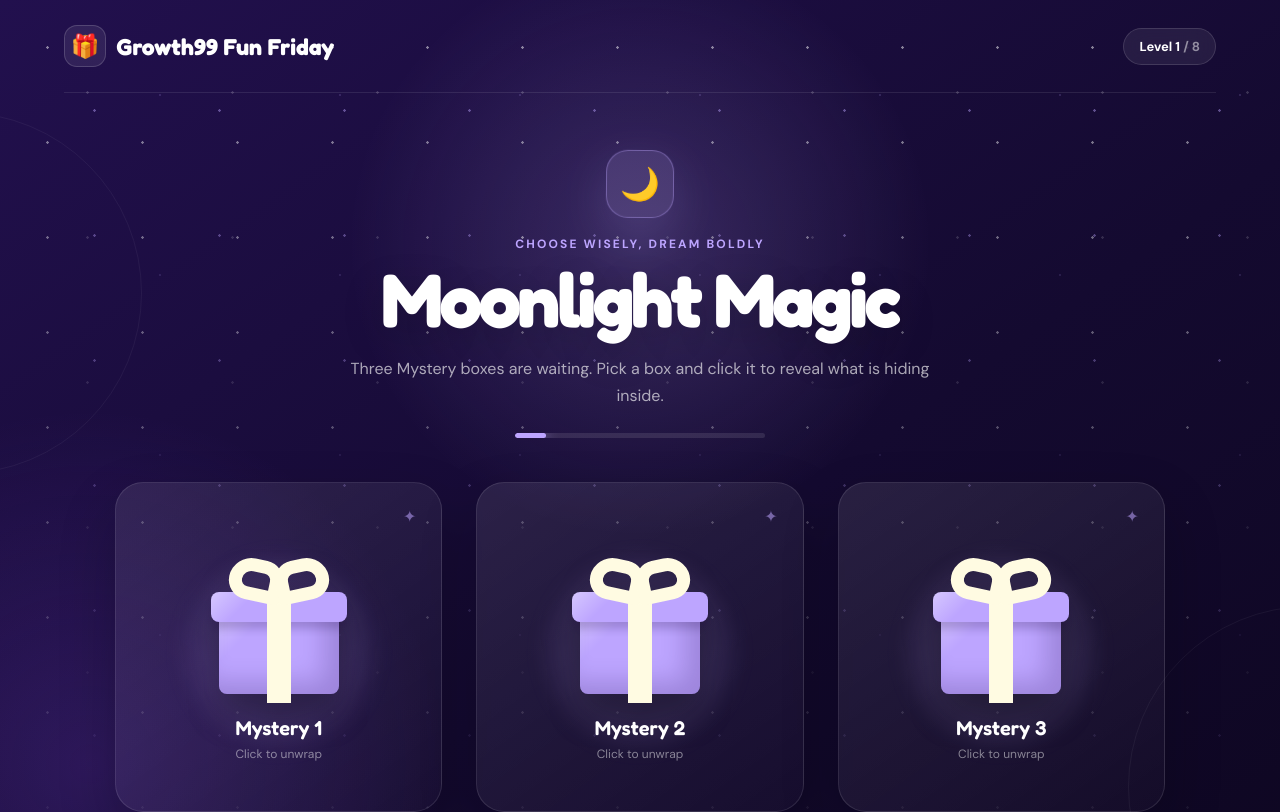
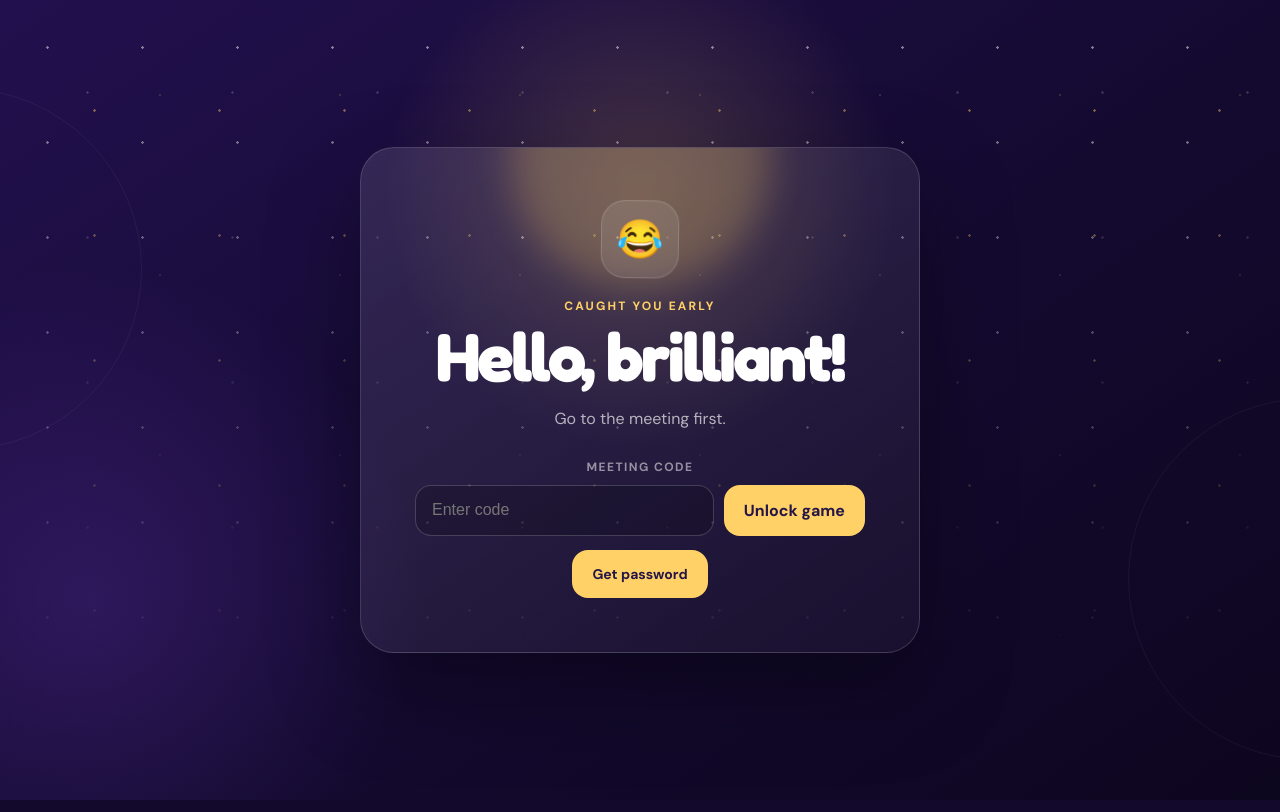
Before and after one commit to Shivanshupathak/Company-Fun-Activity, a React (Vite) app: page / in a window 1280 px wide. Shown: the top 812 px of the page. Built offline with nearby package versions, Linux system fonts and the light colour scheme.

Commit message:
Added the protection so only admin can login

```diff
--- a/src/App.jsx
+++ b/src/App.jsx
@@ -130,7 +130,96 @@ function BrandAnswerModal({ item, onClose, onNext, isLast }) {
   );
 }
 
-function BrandGame({ onBack }) {
+function AccessGate({ onUnlock }) {
+  const [code, setCode] = useState("");
+  const [error, setError] = useState("");
+  const [showPasswordPopup, setShowPasswordPopup] = useState(false);
+  const meetingCode = "fun99";
+
+  const handleSubmit = (event) => {
+    event.preventDefault();
+    if (code.trim().toLowerCase() === meetingCode) {
+      sessionStorage.setItem("growth99-game-unlocked", "true");
+      onUnlock();
+      return;
+    }
+    setError("Nice try, detective. Wait for the meeting code 😄");
+  };
+
+  return (
+    <main className="game access-game" style={{ "--page-accent": "#ffd166" }}>
+      <div className="stars stars--one" aria-hidden="true" />
+      <div className="stars stars--two" aria-hidden="true" />
+      <section className="access-card">
+        <div className="access-card__icon" aria-hidden="true">😂</div>
+        <p className="hero__eyebrow">Caught you early</p>
+        <h1>Hello, brilliant!</h1>
+        <p>
+          Go to the meeting first.
+        </p>
+        <form onSubmit={handleSubmit}>
+          <label htmlFor="meeting-code">Meeting code</label>
+          <div>
+            <input
+              id="meeting-code"
+              value={code}
+              onChange={(event) => {
+                setCode(event.target.value);
+                setError("");
+              }}
+              placeholder="Enter code"
+              autoComplete="off"
+            />
+            <button type="submit">Unlock game</button>
+          </div>
+          <button
+            className="get-password-button"
+            onClick={() => setShowPasswordPopup(true)}
+            type="button"
+          >
+            Get password
+          </button>
+        </form>
+        {error && <p className="access-card__error">{error}</p>}
+      </section>
+
+      {showPasswordPopup && (
+        <div className="modal" role="dialog" aria-modal="true" aria-labelledby="password-popup-title">
+          <button
+            className="modal__backdrop"
+            onClick={() => setShowPasswordPopup(false)}
+            aria-label="Close password popup"
+          />
+          <div className="password-popup">
+            <button
+              className="reward__close"
+              onClick={() => setShowPasswordPopup(false)}
+              type="button"
+              aria-label="Close"
+            >
+              ×
+            </button>
+            <div className="password-popup__media">
+              <img
+                src="/media/password-troll.gif"
+                alt="Funny password reaction"
+                onError={(event) => {
+                  event.currentTarget.style.display = "none";
+                  event.currentTarget.nextElementSibling.hidden = false;
+                }}
+              />
+              <span hidden>Add your GIF as<br /><strong>public/media/password-troll.gif</strong></span>
+            </div>
+            <h2 id="password-popup-title">Nice try 😂</h2>
+            <p>Not going to share password, thank you</p>
+          </div>
+        </div>
+      )}
+    </main>
+  );
+}
+
+function BrandGame({ onStartMystery }) {
   const [questionIndex, setQuestionIndex] = useState(0);
   const [showAnswer, setShowAnswer] = useState(false);
   const item = brandQuestions[questionIndex];
@@ -152,7 +241,7 @@ function BrandGame({ onBack }) {
       <div className="stars stars--two" aria-hidden="true" />
 
       <header className="topbar">
-        <button className="brand brand--button" onClick={onBack} type="button">
+        <button className="brand brand--button" onClick={onStartMystery} type="button">
           <span className="brand__icon">🎯</span>
           <span>Growth99 Fun Friday</span>
         </button>
@@ -200,7 +289,9 @@ function BrandGame({ onBack }) {
         </button>
       </nav>
 
-      <button className="back-game-button" onClick={onBack} type="button">← Back to Mystery Boxes</button>
+      <button className="back-game-button" onClick={onStartMystery} type="button">
+        Play Mystery Box Game 🎁
+      </button>
 
       {showAnswer && (
         <BrandAnswerModal
@@ -215,14 +306,21 @@ function BrandGame({ onBack }) {
 }
 
 export default function App() {
-  const [gameMode, setGameMode] = useState("gifts");
+  const [isUnlocked, setIsUnlocked] = useState(
+    () => sessionStorage.getItem("growth99-game-unlocked") === "true",
+  );
+  const [gameMode, setGameMode] = useState("brands");
   const [pageIndex, setPageIndex] = useState(0);
   const [selectedGift, setSelectedGift] = useState(null);
   const [openedGifts, setOpenedGifts] = useState([]);
   const page = gamePages[pageIndex];
 
+  if (!isUnlocked) {
+    return <AccessGate onUnlock={() => setIsUnlocked(true)} />;
+  }
+
   if (gameMode === "brands") {
-    return <BrandGame onBack={() => setGameMode("gifts")} />;
+    return <BrandGame onStartMystery={() => setGameMode("gifts")} />;
   }
 
   const openGift = (gift) => {
@@ -248,8 +346,13 @@ export default function App() {
           <span className="brand__icon">🎁</span>
           <span>Growth99 Fun Friday</span>
         </a>
-        <div className="level-pill">
-          Level {pageIndex + 1} <span>/ {gamePages.length}</span>
+        <div className="topbar__actions">
+          <button className="topbar-link" onClick={() => setGameMode("brands")} type="button">
+            ← Guess the Brand Name
+          </button>
+          <div className="level-pill">
+            Level {pageIndex + 1} <span>/ {gamePages.length}</span>
+          </div>
         </div>
       </header>
 
@@ -276,19 +379,6 @@ export default function App() {
           />
         ))}
       </section>
-
-      {pageIndex === gamePages.length - 1 && (
-        <section className="next-game">
-          <span className="next-game__icon" aria-hidden="true">🎯</span>
-          <div>
-            <p>Ready for round two?</p>
-            <h2>Put your brand knowledge to the test.</h2>
-          </div>
-          <button onClick={() => setGameMode("brands")} type="button">
-            Guess the Brand Name →
-          </button>
-        </section>
-      )}
 
       <nav className="navigation" aria-label="Game pages">
         <button
--- a/src/styles.css
+++ b/src/styles.css
@@ -84,6 +84,19 @@ button:focus-visible, a:focus-visible { outline: 3px solid #fff; outline-offset:
   backdrop-filter: blur(12px);
 }
 .level-pill span { color: rgba(255,255,255,.5); }
+.topbar__actions { display: flex; align-items: center; gap: 12px; }
+.topbar-link {
+  padding: 9px 13px;
+  border: 1px solid rgba(255,255,255,.13);
+  border-radius: 999px;
+  color: rgba(255,255,255,.78);
+  cursor: pointer;
+  background: rgba(255,255,255,.06);
+  font-size: 12px;
+  font-weight: 800;
+  transition: .2s ease;
+}
+.topbar-link:hover { color: #fff; transform: translateY(-1px); }
 
 .hero { width: min(760px, 100%); margin: 58px auto 44px; text-align: center; }
 .hero__emoji {
@@ -196,6 +209,192 @@ button:focus-visible, a:focus-visible { outline: 3px solid #fff; outline-offset:
 .dot { width: 7px; height: 7px; padding: 0; border: 0; border-radius: 50%; cursor: pointer; background: rgba(255,255,255,.24); transition: .25s ease; }
 .dot--active { width: 24px; border-radius: 10px; background: var(--page-accent); }
 footer { display: flex; justify-content: space-between; width: min(1160px, 100%); margin: 48px auto 0; padding: 25px 0 30px; border-top: 1px solid rgba(255,255,255,.08); color: rgba(255,255,255,.35); font-size: 11px; }
+
+.access-game {
+  display: grid;
+  min-height: 100vh;
+  place-items: center;
+}
+.access-card {
+  position: relative;
+  width: min(560px, 100%);
+  overflow: hidden;
+  padding: clamp(32px, 6vw, 54px);
+  border: 1px solid rgba(255,255,255,.15);
+  border-radius: 34px;
+  text-align: center;
+  background: linear-gradient(145deg, rgba(255,255,255,.11), rgba(255,255,255,.035));
+  box-shadow: 0 35px 90px rgba(0,0,0,.35);
+}
+.access-card::before {
+  position: absolute;
+  top: -120px;
+  left: 50%;
+  width: 260px;
+  height: 260px;
+  border-radius: 50%;
+  background: color-mix(in srgb, var(--page-accent) 22%, transparent);
+  filter: blur(18px);
+  content: "";
+  transform: translateX(-50%);
+}
+.access-card__icon {
+  position: relative;
+  display: grid;
+  width: 78px;
+  height: 78px;
+  margin: 0 auto 18px;
+  place-items: center;
+  border: 1px solid rgba(255,255,255,.16);
+  border-radius: 24px;
+  background: rgba(255,255,255,.09);
+  font-size: 38px;
+  animation: float 3s ease-in-out infinite;
+}
+.access-card h1 {
+  position: relative;
+  margin: 0;
+  font: 700 clamp(42px, 8vw, 68px)/.95 "Fredoka";
+  letter-spacing: -.04em;
+}
+.access-card > p:not(.hero__eyebrow):not(.access-card__error) {
+  position: relative;
+  max-width: 390px;
+  margin: 17px auto 27px;
+  color: rgba(255,255,255,.66);
+  line-height: 1.6;
+}
+.access-card form {
+  position: relative;
+  display: grid;
+  gap: 10px;
+}
+.access-card label {
+  color: rgba(255,255,255,.52);
+  font-size: 12px;
+  font-weight: 800;
+  letter-spacing: .12em;
+  text-transform: uppercase;
+}
+.access-card form div {
+  display: grid;
+  grid-template-columns: 1fr auto;
+  gap: 10px;
+}
+.access-card input {
+  min-width: 0;
+  padding: 15px 16px;
+  border: 1px solid rgba(255,255,255,.18);
+  border-radius: 16px;
+  color: #fff;
+  background: rgba(0,0,0,.18);
+  font-size: 16px;
+  outline: none;
+}
+.access-card input:focus {
+  border-color: var(--page-accent);
+  box-shadow: 0 0 0 4px color-mix(in srgb, var(--page-accent) 18%, transparent);
+}
+.access-card button {
+  padding: 15px 20px;
+  border: 0;
+  border-radius: 16px;
+  color: #251647;
+  cursor: pointer;
+  background: var(--page-accent);
+  font-weight: 900;
+}
+.get-password-button {
+  width: fit-content;
+  margin: 4px auto 0;
+  padding: 0;
+  border: 0;
+  border-bottom: 2px dashed var(--page-accent);
+  border-radius: 0;
+  color: var(--page-accent);
+  cursor: pointer;
+  background: transparent;
+  box-shadow: none;
+  font-size: 14px;
+  font-weight: 900;
+}
+.get-password-button:hover {
+  color: #fff;
+  transform: rotate(-1deg) scale(1.04);
+}
+.access-card__secret {
+  width: fit-content;
+  margin: 4px auto 0;
+  padding: 9px 14px;
+  border: 1px dashed color-mix(in srgb, var(--page-accent) 45%, transparent);
+  border-radius: 16px;
+  color: #fff;
+  background: rgba(255,255,255,.08);
+  font-size: 14px;
+  font-weight: 900;
+  box-shadow: 0 10px 28px rgba(0,0,0,.18);
+}
+.access-card__secret span {
+  display: block;
+  margin-top: 2px;
+  color: var(--page-accent);
+  font-size: 11px;
+  font-weight: 800;
+  letter-spacing: .02em;
+}
+.access-card__error {
+  margin: 14px 0 0;
+  color: #ffd6d6;
+  font-size: 13px;
+}
+.password-popup {
+  position: relative;
+  width: min(460px, 100%);
+  overflow: hidden;
+  padding: 42px 28px 32px;
+  border: 1px solid rgba(255,255,255,.16);
+  border-radius: 30px;
+  text-align: center;
+  background: linear-gradient(155deg, #2c175b, #140a30 75%);
+  box-shadow: 0 40px 100px rgba(0,0,0,.55);
+  animation: modal-pop .5s cubic-bezier(.16,1,.3,1) both;
+}
+.password-popup__media {
+  display: flex;
+  width: 100%;
+  min-height: 190px;
+  max-height: 360px;
+  align-items: center;
+  justify-content: center;
+  overflow: hidden;
+  margin-bottom: 22px;
+  padding: 12px;
+  border: 4px solid rgba(255,255,255,.1);
+  border-radius: 22px;
+  background: radial-gradient(circle, rgba(255,255,255,.1), transparent 68%), rgba(0,0,0,.18);
+}
+.password-popup__media img {
+  display: block;
+  max-width: 100%;
+  max-height: 330px;
+  object-fit: contain;
+  border-radius: 14px;
+}
+.password-popup__media span {
+  color: rgba(255,255,255,.62);
+  font-size: 13px;
+  line-height: 1.5;
+}
+.password-popup h2 {
+  margin: 0 0 8px;
+  font: 700 clamp(34px, 7vw, 48px)/1 "Fredoka";
+}
+.password-popup p {
+  margin: 0;
+  color: rgba(255,255,255,.72);
+  font-size: 16px;
+  font-weight: 700;
+}
 
 .next-game {
   display: grid;
@@ -378,6 +577,8 @@ footer { display: flex; justify-content: space-between; width: min(1160px, 100%)
 @media (max-width: 480px) {
   .game { padding-inline: 15px; }
   .topbar { padding: 18px 0; }
+  .topbar__actions { align-items: flex-end; flex-direction: column-reverse; gap: 8px; }
+  .topbar-link { padding: 8px 10px; font-size: 11px; }
   .brand { font-size: 19px; }
   .brand__icon { width: 37px; height: 37px; }
   .hero h1 { font-size: 42px; }
@@ -385,6 +586,7 @@ footer { display: flex; justify-content: space-between; width: min(1160px, 100%)
   .nav-button { padding: 11px 13px; font-size: 12px; }
   footer { gap: 12px; flex-direction: column; text-align: center; }
   .reward__content { padding-inline: 19px; }
+  .access-card form div { grid-template-columns: 1fr; }
 }
 @media (prefers-reduced-motion: reduce) {
   *, *::before, *::after { animation-duration: .01ms !important; animation-iteration-count: 1 !important; transition-duration: .01ms !important; }
```
Also changed, not shown: 3 other files (tests, documents, lock files or other folders).
